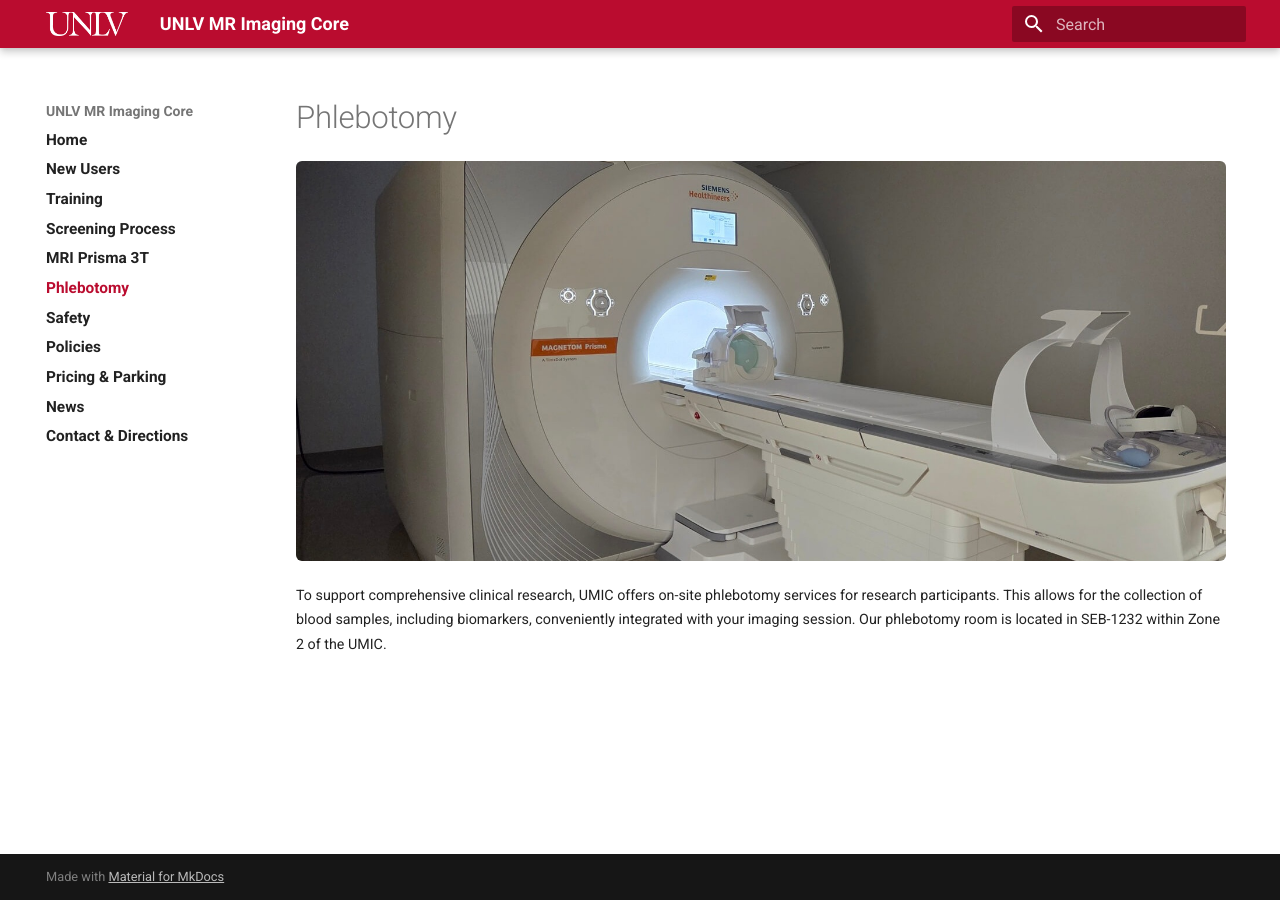
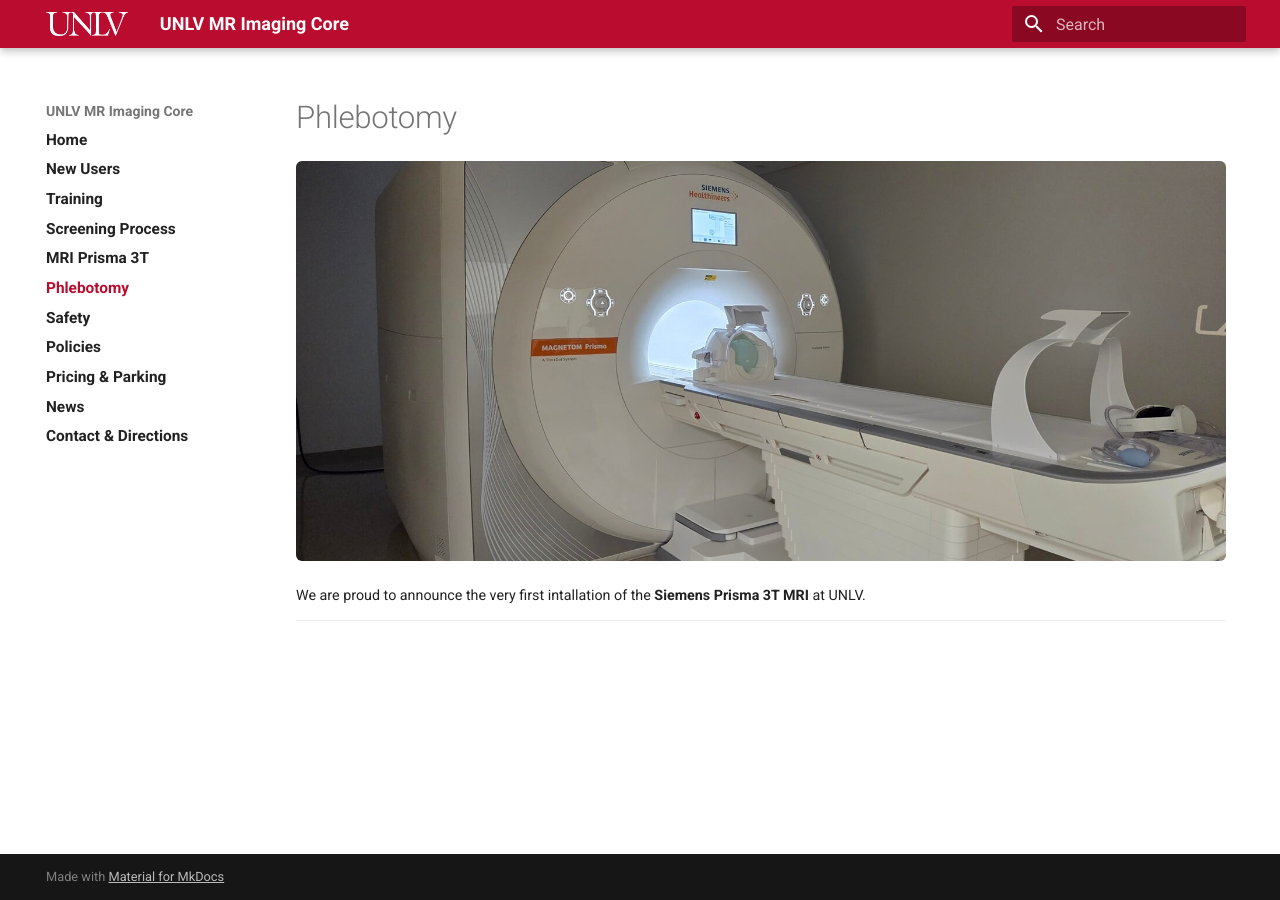
Before and after one commit to unlvfmri/umic, an MkDocs documentation site: the page built from docs/phlebotomy.md, in a window 1280 px wide. Built offline with MkDocs 1.6.1 and Material for MkDocs 9.7.7, drawn with Linux system fonts in a browser that asks for light colours.

Commit message:
trial for the phlebotomy page
Added announcement about Siemens Prisma 3T MRI installation.

```diff
--- a/docs/phlebotomy.md
+++ b/docs/phlebotomy.md
@@ -1,2 +1,4 @@
 ![](assets/scanner.jpg)
-To support comprehensive clinical research, UMIC offers on-site phlebotomy services for research participants. This allows for the collection of blood samples, including biomarkers, conveniently integrated with your imaging session. Our phlebotomy room is located in SEB-1232 within Zone 2 of the UMIC.
+We are proud to announce the very first intallation of the **Siemens Prisma 3T MRI** at UNLV.
+
+---
```
